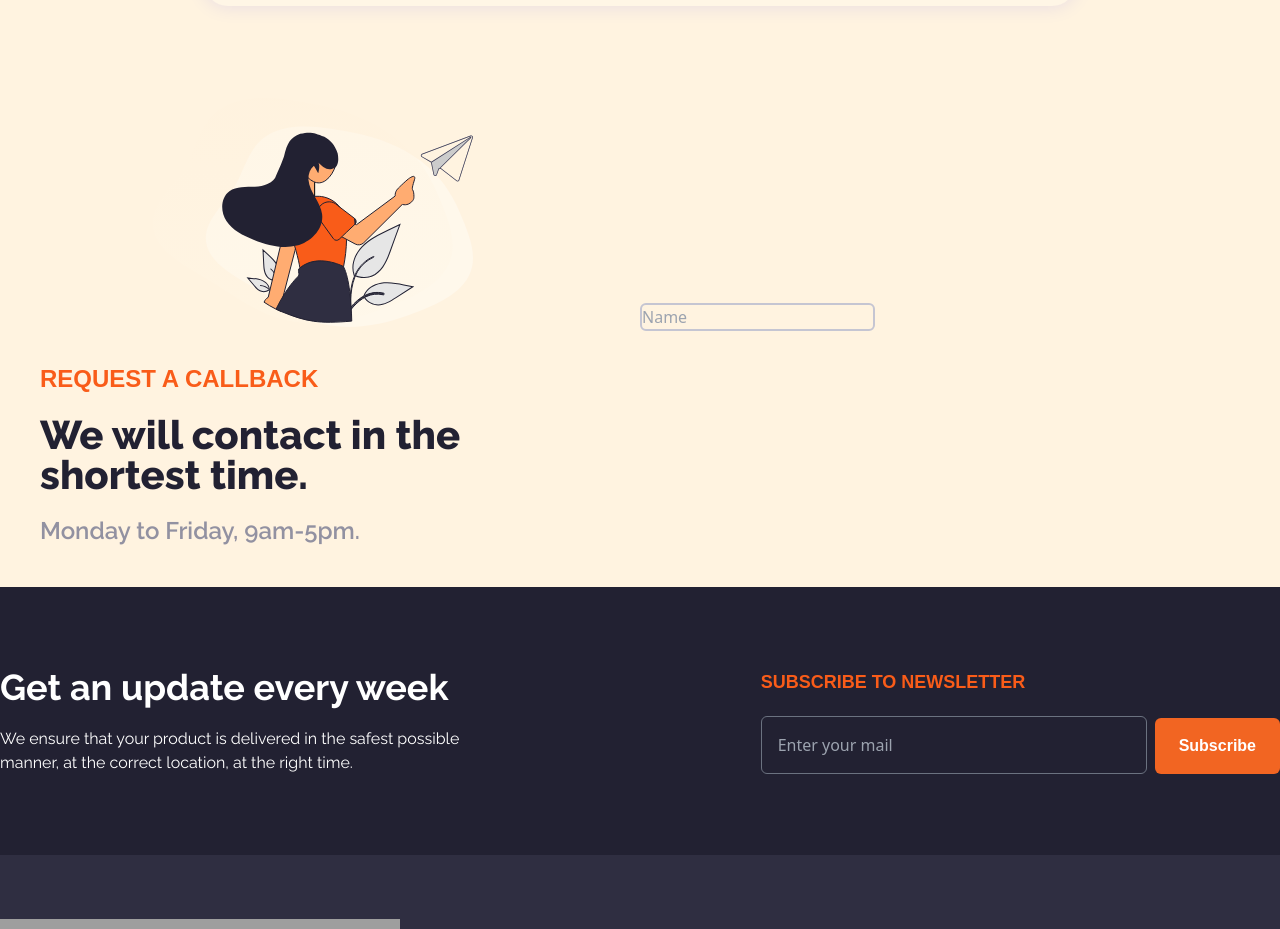
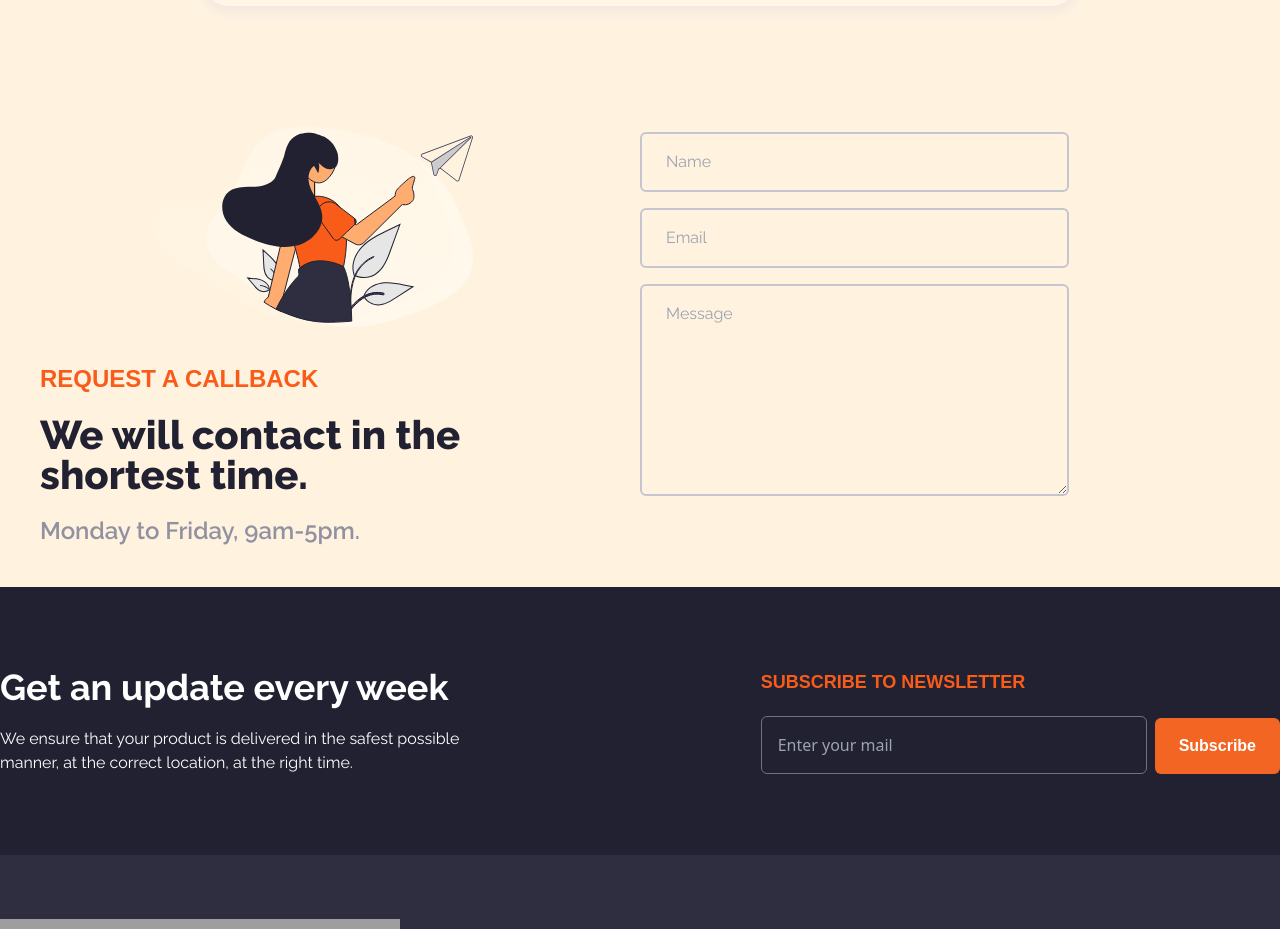
Before and after one commit to mahmudashif/QuriarBox, a React (Vite) app: page / in a window 1280 px wide. Shown: the part 3280-4209 px from the top of the page. Built offline with nearby package versions, Linux system fonts and the light colour scheme; grey boxes are pictures that could not be loaded.

Commit message:
feat: form part done

```diff
--- a/src/Components/section/Form.jsx
+++ b/src/Components/section/Form.jsx
@@ -21,11 +21,20 @@ const Form = () => {
             </p>
           </div>
         </div>
-        <div className="w-1/2">
+        <div className="w-1/2 space-y-4">
           <input
             type="text"
             placeholder="Name"
-            className="bg-transparent border-[2px] border-[#C5C5D2] rounded-md"
+            className="bg-transparent border-[2px] border-[#C5C5D2] rounded-md w-[429px] px-6 py-4 font-Raleway"
+          />
+          <input
+            type="email"
+            placeholder="Email"
+            className="bg-transparent border-[2px] border-[#C5C5D2] rounded-md w-[429px] px-6 py-4 font-Raleway"
+          />
+          <textarea
+            placeholder="Message"
+            className="bg-transparent border-[2px] border-[#C5C5D2] rounded-md w-[429px] px-6 pt-4 pb-36 font-Raleway"
           />
         </div>
       </div>
```
